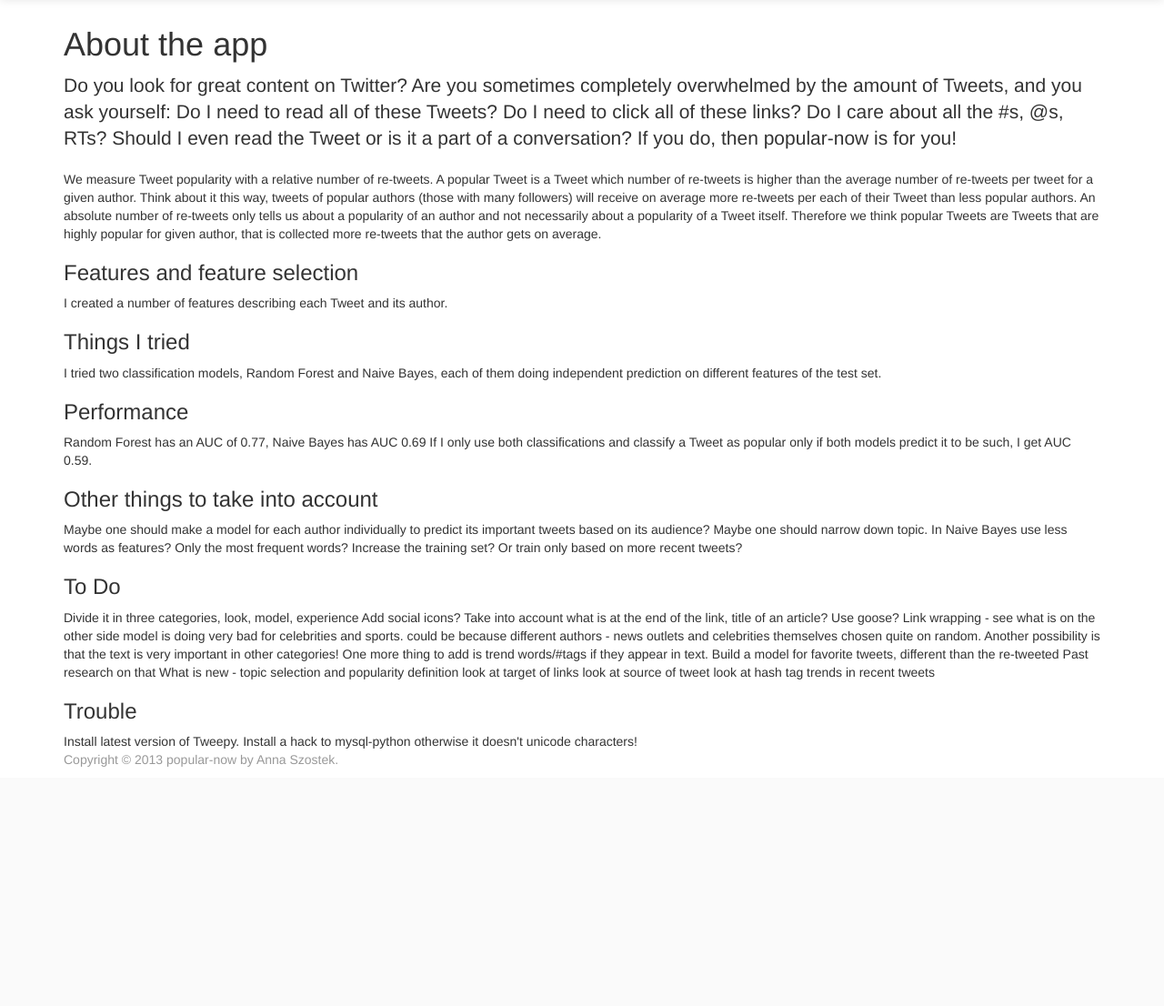
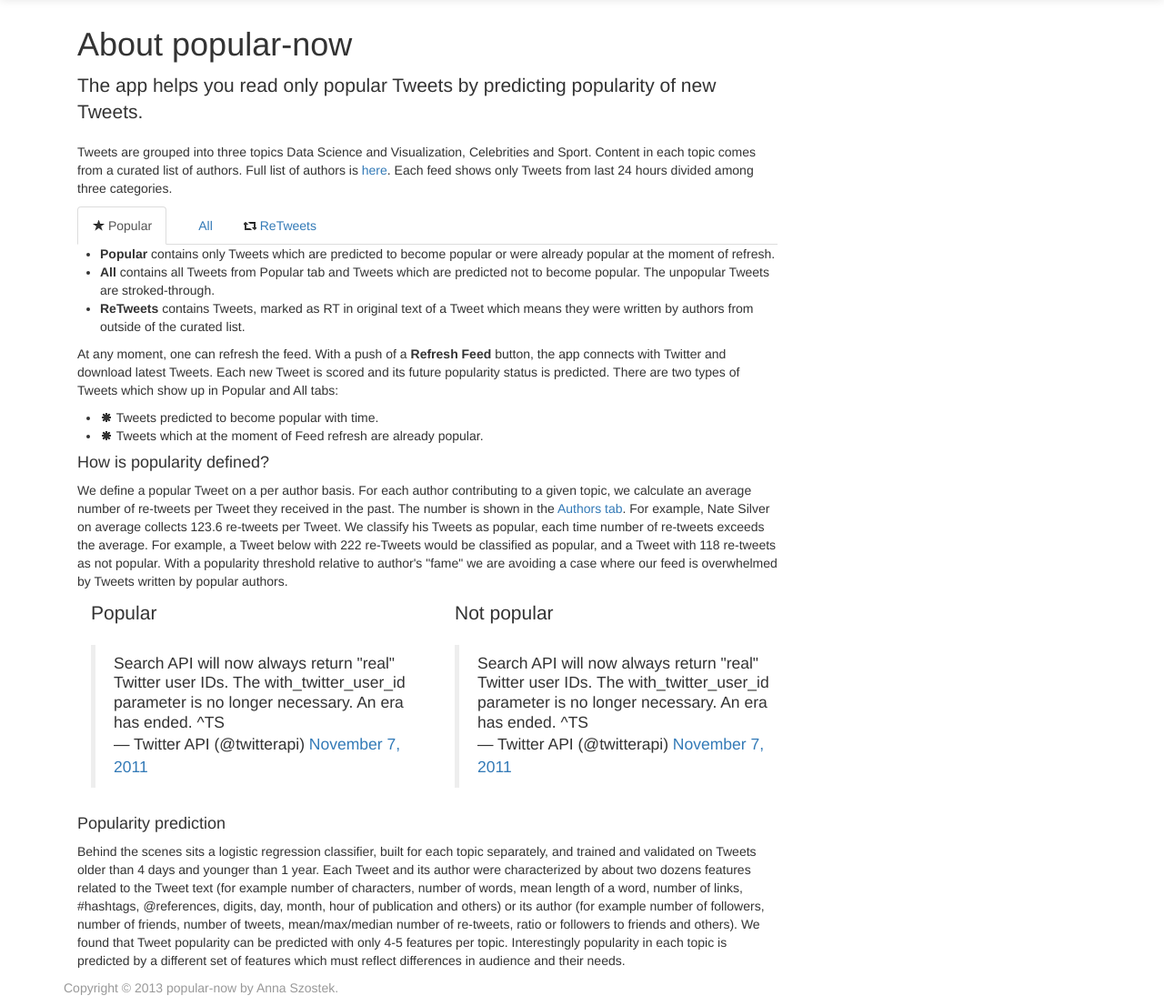
Before and after one commit to astronerma/popular-now, a Flask app: page /model in a window 1280 px wide. Shown: the part 51-1157 px from the top of the page at 91% size. Before the commit the page ends 894 px from the top, so only its background shows below. Run offline with Flask 2, Linux system fonts and the light colour scheme; some libraries are stand-ins or nearby versions.

Commit message:
Added about section

```diff
--- a/app/templates/base.html
+++ b/app/templates/base.html
@@ -77,6 +77,7 @@
 
               </li>
               {{ nav_link('authors', 'Authors') }}
+              {{ nav_link('model', 'About') }}
           </ul>
           </div><!--/.nav-collapse -->
         </div>
--- a/app/templates/model.html
+++ b/app/templates/model.html
@@ -2,46 +2,78 @@
 {% extends "base.html" %}
 
 {% block content %}
+<style>
+
+.badge-color{
+  font-color: #FF0000;
+  color: #6AA121;
+  align: center;
+}
+
+.badge-color2{
+  font-color: #FF0000;
+  color: #FF0000;
+  align: center;
+}
+
+</style>
 
 
-<h1>About the app</h1>
-<p class="lead"> Do you look for great content on Twitter? Are you sometimes completely overwhelmed by the amount of Tweets, and you ask yourself: Do I need to read all of these Tweets? Do I need to click all of these links? Do I care about all the #s, @s, RTs? Should I even read the Tweet or is it a part of a conversation? If you do, then popular-now is for you! </p>
 
-<p> We measure Tweet popularity with a relative number of re-tweets. A popular Tweet is a Tweet which number of re-tweets is higher than the average number of re-tweets per tweet for a given author. Think about it this way, tweets of popular authors (those with many followers) will receive on average more re-tweets per each of their Tweet than less popular authors. An absolute number of re-tweets only tells us about a popularity of an author and not necessarily about a popularity of a Tweet itself. Therefore we think popular Tweets are Tweets that are highly popular for given author, that is collected more re-tweets that the author gets on average. </p>
+<div class="row">
+<div class="span8">
+<h1>About popular-now</h1>
+<p class="lead"> The app helps you read only popular Tweets by predicting popularity of new Tweets. </p>
+
+<p> Tweets are grouped into three topics Data Science and Visualization, Celebrities and Sport. Content in each topic comes from a curated list of authors. Full list of authors is <a href="/authors">here</a>. Each feed shows only Tweets from last 24 hours divided among three categories.</p>
+
+<ul class="nav nav-tabs">
+  <li class="active"> <a href="#"><i class="icon-star"></i> Popular </a></li>
+  <li > <a href="#"> <i class="icon-star-half-empty"></i> All </a> </li>
+  <li > <a href="#"><i class="icon-retweet"></i> ReTweets</a></li>
+</ul>
 
 
-<h3> Features and feature selection </h3>
-I created a number of features describing each Tweet and its author.
 
-<h3> Things I tried </h3>
-<p> I tried two classification models, Random Forest and Naive Bayes, each of them doing independent prediction on different features of the test set. </p>
-
-<h3> Performance </h3>
-Random Forest has an AUC of 0.77, Naive Bayes has AUC 0.69 If I only use both classifications and classify a Tweet as popular only if both models predict it to be such, I get AUC 0.59.
-
-<h3>Other things to take into account</h3>
-Maybe one should make a model for each author individually to predict its important tweets based on its audience?
-Maybe one should narrow down topic.
-In Naive Bayes use less words as features? Only the most frequent words?
-Increase the training set? Or train only based on more recent tweets?
-
-<h3>To Do</h3>
-Divide it in three categories, look, model, experience
-Add social icons?
-Take into account what is at the end of the link, title of an article? Use goose?
-Link wrapping - see what is on the other side
-model is doing very bad for celebrities and sports. could be because different authors - news outlets and celebrities themselves chosen quite on random. Another possibility is that the text is very important in other categories!
-One more thing to add is trend words/#tags if they appear in text.
-Build a model for favorite tweets, different than the re-tweeted
-Past research on that
-What is new - topic selection and popularity definition
-look at target of links
-look at source of tweet
-look at hash tag trends in recent tweets
+<ul>
+	<li> <strong>Popular</strong> contains only Tweets which are predicted to become popular or were already popular at the moment of refresh. </li>
+	<li> <strong>All</strong> contains all Tweets from Popular tab and Tweets which are predicted not to become popular. The unpopular Tweets are stroked-through. </li>
+	<li> <strong>ReTweets</strong> contains Tweets, marked as RT in original text of a Tweet which means they were written by authors from outside of the curated list.</li>
+</ul>
 
 
-<h3>Trouble</h3>
-Install latest version of Tweepy. Install a hack to mysql-python otherwise it doesn't unicode characters!
+<p> At any moment, one can refresh the feed. With a push of a <strong>Refresh Feed</strong> button, the app connects with Twitter and download latest Tweets. Each new Tweet is scored and its future popularity status is predicted. There are two types of Tweets which show up in Popular and All tabs:
+<ul>
+	<li> <i class="icon-asterisk badge-color2"></i> Tweets predicted to become popular with time.</li>
+	<li> <i class="icon-asterisk badge-color"></i> Tweets which at the moment of Feed refresh are already popular.</li>
+</ul>
+
+
+
+<h4> How is popularity defined? </h4>
+<p> We define a popular Tweet on a per author basis. For each author contributing to a given topic, we calculate an average number of re-tweets per Tweet they received in the past. The number is shown in the <a href="/authors"> Authors tab</a>. For example, Nate Silver on average collects 123.6 re-tweets per Tweet. We classify his Tweets as popular, each time number of re-tweets exceeds the average. For example, a Tweet below with 222 re-Tweets would be classified as popular, and a Tweet with 118 re-tweets as not popular. With a popularity threshold relative to author's "fame" we are avoiding a case where our feed is overwhelmed by Tweets written by popular authors. </p>
+
+<div class="row">
+<div class="span4">
+<p class="lead">Popular<p>
+<blockquote class="twitter-tweet"><p>Search API will now always return "real" Twitter user IDs. The with_twitter_user_id parameter is no longer necessary. An era has ended. ^TS</p>&mdash; Twitter API (@twitterapi) <a href="https://twitter.com/twitterapi/status/378238594466332672" data-datetime="2011-11-07T20:21:07+00:00">November 7, 2011</a></blockquote>
+<script src="//platform.twitter.com/widgets.js" charset="utf-8"></script>
+</div>
+
+<div class="span4">
+<p class="lead">Not popular<p>
+<blockquote class="twitter-tweet"><p>Search API will now always return "real" Twitter user IDs. The with_twitter_user_id parameter is no longer necessary. An era has ended. ^TS</p>&mdash; Twitter API (@twitterapi) <a href="https://twitter.com/twitterapi/status/327543243724177408" data-datetime="2011-11-07T20:21:07+00:00">November 7, 2011</a></blockquote>
+<script src="//platform.twitter.com/widgets.js" charset="utf-8"></script>
+</div>
+</div>
+
+
+<h4> Popularity prediction </h4>
+
+<p>Behind the scenes sits a logistic regression classifier, built for each topic separately, and trained and validated on Tweets older than 4 days and younger than 1 year. Each Tweet and its author were characterized by about two dozens features related to the Tweet text (for example number of characters, number of words, mean length of a word, number of links, #hashtags, @references, digits, day, month, hour of publication and others) or its author (for example number of followers, number of friends, number of tweets, mean/max/median number of re-tweets, ratio or followers to friends and others). We found that Tweet popularity can be predicted with only 4-5 features per topic. Interestingly popularity in each topic is predicted by a different set of features which must reflect differences in audience and their needs.</p>
+
+</div>
+</div>
 
 
 {% endblock %}
--- a/app/views.py
+++ b/app/views.py
@@ -153,8 +153,8 @@ def feed():
 
 	# time now
 	t0 = time.time()
-	timezone_offset = 7.*3600.
-	#timezone_offset = 0.*3600.
+	#timezone_offset = 7.*3600.
+	timezone_offset = 0.*3600.
 
 	tweets = []
 	for row in all_tweets:
```
Also changed, not shown: 1 other file.
